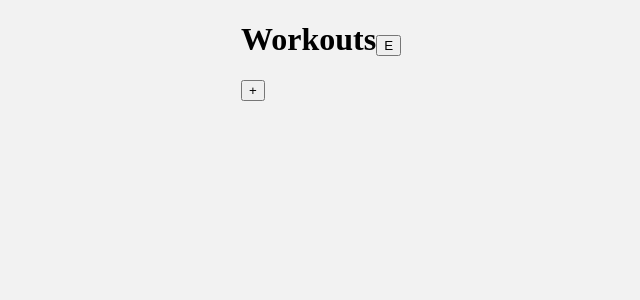
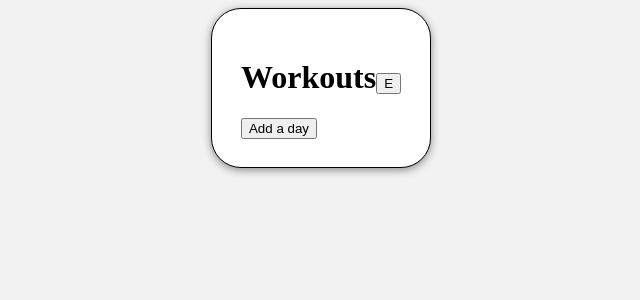
Before and after one commit to EddV99/workout-stats, a React (Vite) app: page / in a window 1280 px wide. Shown: the top 300 px of the page, without its empty margins (319-959 px from the left). Built offline with nearby package versions, Linux system fonts and the light colour scheme.

Commit message:
basic styling

```diff
--- a/src/components/Workout/Workout.module.css
+++ b/src/components/Workout/Workout.module.css
@@ -0,0 +1,9 @@
+#workout{
+  box-sizing: border-box;
+  display: flex;
+  flex-direction: column;
+  align-items: center;
+  border: 1px solid;
+  padding: 10px;
+  border-radius: 10px;
+}
--- a/src/components/Workout/Workout.tsx
+++ b/src/components/Workout/Workout.tsx
@@ -1,3 +1,4 @@
+import Styles from "./Workout.module.css";
 import { useEffect, useState } from "react";
 import { makeExercise } from "../../data/data";
 import { Muscle } from "../../data/body";
@@ -37,8 +38,8 @@ function Workout({ index }: Props) {
   if (!currentWorkout) return <div>Error: Finding Workout</div>;
 
   return (
-    <div>
-      <div>Day {index}</div>
+    <div id={Styles.workout}>
+      <h3>Day {index}</h3>
       {
         currentWorkout.exercises.length > 0 ?
           currentWorkout.exercises.map((e) => {
@@ -46,8 +47,11 @@ function Workout({ index }: Props) {
           })
           : <div>No exercises added yet</div>
       }
+      Name:
       <input onChange={(e) => setName(e.target.value)} value={name} placeholder="Name" />
+      Sets:
       <input onChange={(e) => setSets(e.target.valueAsNumber)} value={sets} placeholder="Sets" type="number" />
+      Reps:
       <input onChange={(e) => setReps(e.target.valueAsNumber)} value={reps} placeholder="Reps" type="number" />
       <button onClick={handleClick}>Add</button>
     </div>
--- a/src/components/WorkoutSchedule/WorkoutSchedule.module.css
+++ b/src/components/WorkoutSchedule/WorkoutSchedule.module.css
@@ -0,0 +1,16 @@
+#container {
+  box-sizing: border-box;
+  border: 1px solid;
+  border-radius: 30px;
+  padding: 1.8rem;
+  margin: 0.5rem;
+  background-color: white;
+  box-shadow: 0px 2px 8px 0px #888888;
+}
+
+#workouts {
+  box-sizing: border-box;
+  display: flex;
+  flex-wrap: wrap;
+  gap: 2.0rem;
+}
--- a/src/components/WorkoutSchedule/WorkoutSchedule.tsx
+++ b/src/components/WorkoutSchedule/WorkoutSchedule.tsx
@@ -1,3 +1,4 @@
+import Styles from "./WorkoutSchedule.module.css";
 import { useState } from "react";
 import { useWorkoutData } from "../../context/WorkoutDataContext";
 import EditText from "../EditText/EditText";
@@ -31,8 +32,9 @@ function WorkoutSchedule() {
   };
 
   return (
-    <div>
+    <div id={Styles.container} >
       <h1><EditText text={title} setText={setTitle} /></h1>
+      <div id={Styles.workouts} >
         {workouts.map((w) => {
           return <div key={w.id} >
             <Workout index={w.index} />
@@ -41,7 +43,8 @@ function WorkoutSchedule() {
             <button onClick={() => { handlePaste(w.id, w.index) }}>P</button>
           </div>
         })}
-      <button onClick={handleButton}>+</button>
+      </div>
+      <button onClick={handleButton}>Add a day</button>
     </div>
   );
 }
--- a/src/pages/HomePage/HomePage.module.css
+++ b/src/pages/HomePage/HomePage.module.css
@@ -2,5 +2,4 @@
   display: flex;
   flex-direction: column;
   align-items: center;
-  margin: 0px 30px 0px 30px;
 }
```
Lines whose indentation alone changed are shown as unchanged.
